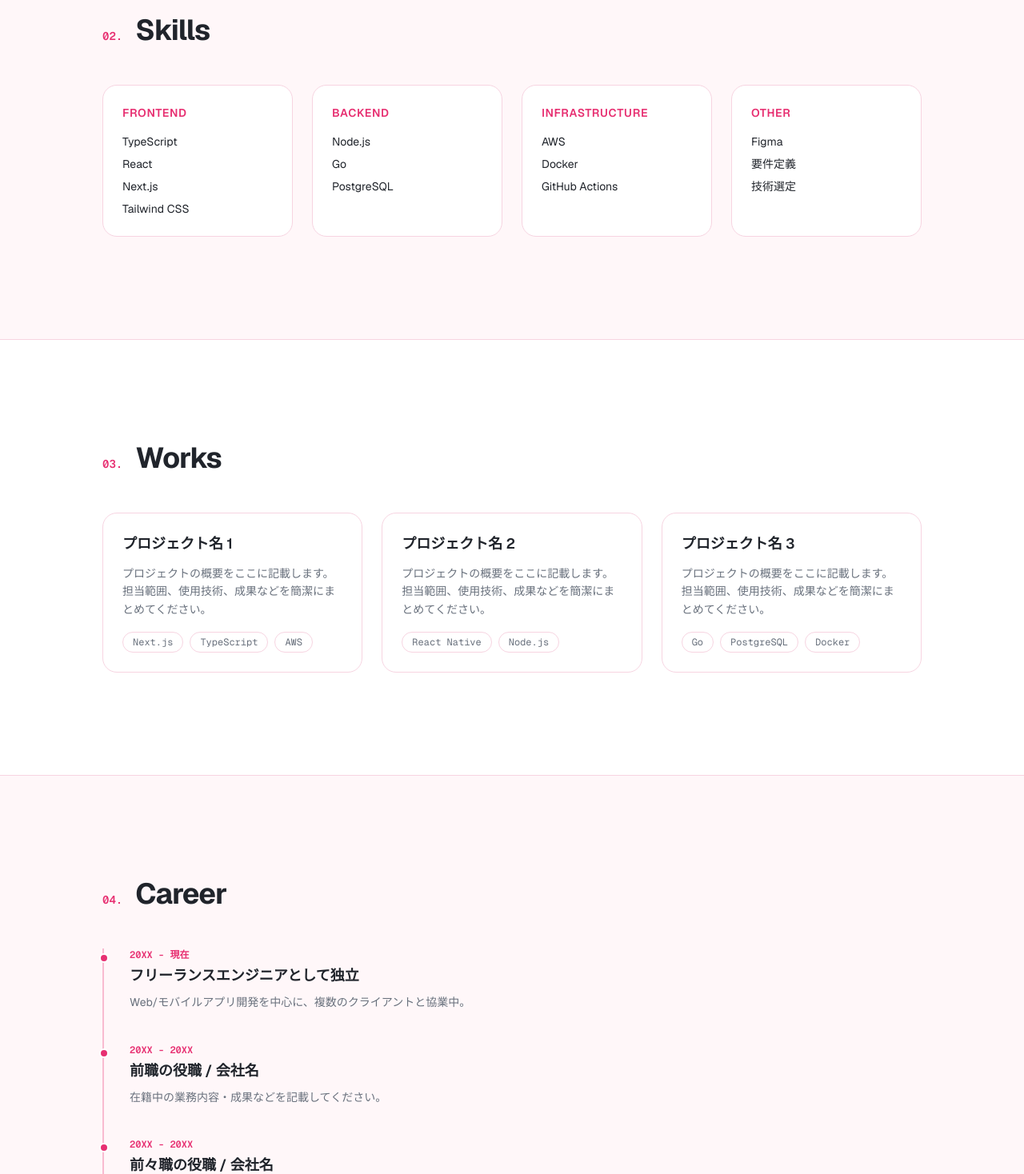
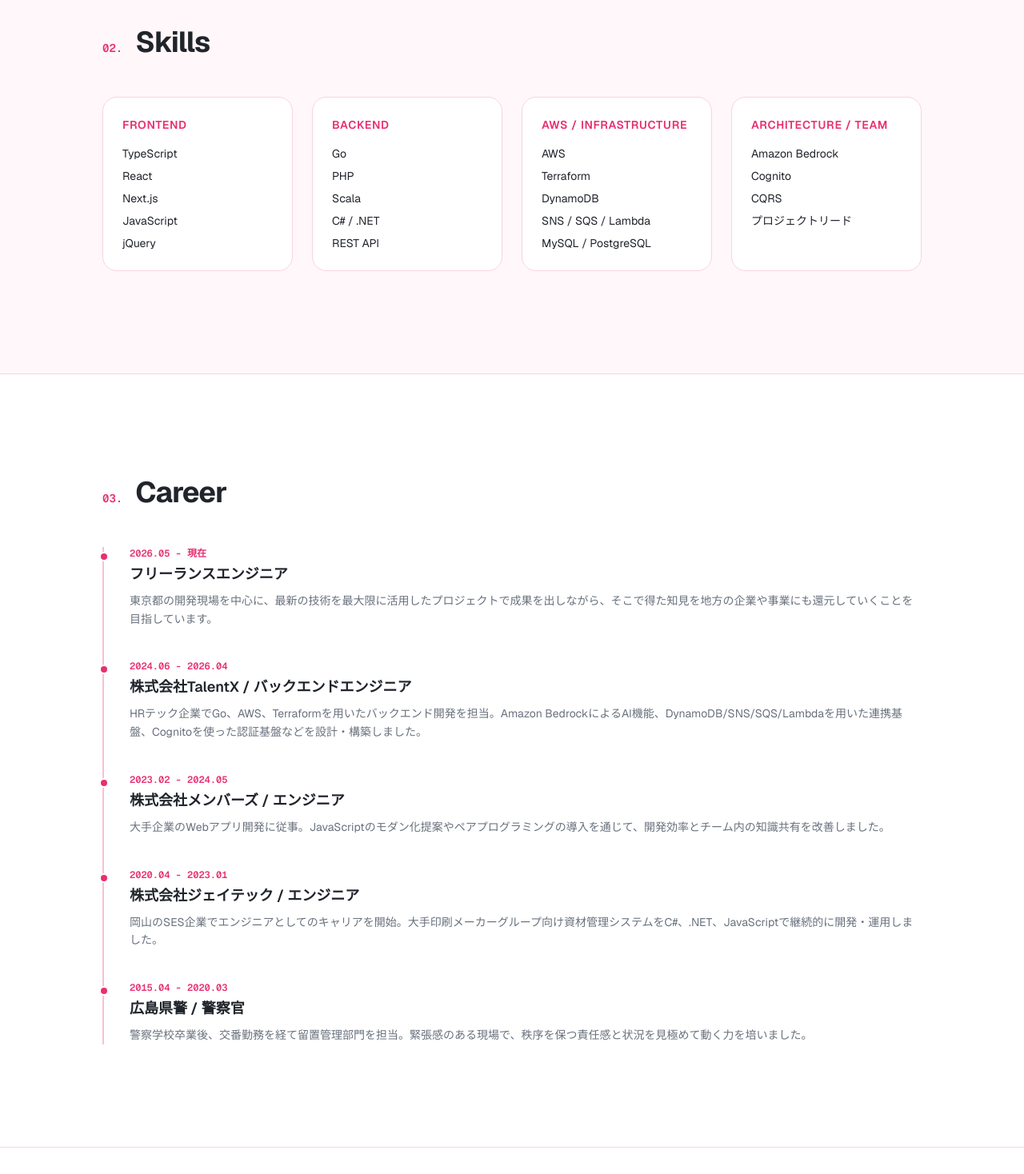
Before and after one commit to Yuji-Momotani/yuji-momotani-hp, a Next.js app: page /profile in a window 1280 px wide. Shown: the part 1040-2508 px from the top of the page at 80% size. Built offline with nearby package versions, Linux system fonts and the light colour scheme.

Commit message:
サンプルテキストの修正

```diff
--- a/app/business-card/page.tsx
+++ b/app/business-card/page.tsx
@@ -18,10 +18,26 @@ const contactItems = [
   { label: "Address", value: ["712-8007", "岡山県倉敷市鶴の浦2-5-6"] },
 ];
 
+const xUrl = "https://x.com/uz1016peach?s=21&t=4m7qmBA1sGdSe7b2kWWz9g";
+
 const instagramUrl =
   "https://www.instagram.com/yuzi8757momotani?igsh=MXFyN3pmNjNoY20yNA%3D%3D&utm_source=qr";
 
 const githubUrl = "https://github.com/Yuji-Momotani";
+
+function XIcon() {
+  return (
+    <svg
+      viewBox="0 0 24 24"
+      width="20"
+      height="20"
+      fill="currentColor"
+      aria-hidden="true"
+    >
+      <path d="M18.244 2.25h3.308l-7.227 8.26 8.502 11.24h-6.66l-5.214-6.817L4.99 21.75H1.68l7.73-8.835L1.254 2.25H8.08l4.713 6.231zm-1.161 17.52h1.833L7.084 4.126H5.117z" />
+    </svg>
+  );
+}
 
 function InstagramIcon() {
   return (
@@ -133,6 +149,16 @@ export default function BusinessCardPage() {
 
       <nav className={styles.socialLinks} aria-label="SNS links">
         <a
+          className={`${styles.socialLink} ${styles.xLink}`}
+          href={xUrl}
+          target="_blank"
+          rel="noopener noreferrer"
+          aria-label="X (新しいタブで開く)"
+        >
+          <XIcon />
+          <span>X</span>
+        </a>
+        <a
           className={`${styles.socialLink} ${styles.instagramLink}`}
           href={instagramUrl}
           target="_blank"
--- a/app/profile/page.tsx
+++ b/app/profile/page.tsx
@@ -3,19 +3,17 @@ import Header from "@/feature/components/Header";
 import Footer from "@/feature/components/Footer";
 import About from "@/feature/components/sections/About";
 import Skills from "@/feature/components/sections/Skills";
-import Works from "@/feature/components/sections/Works";
 import Career from "@/feature/components/sections/Career";
 
 export const metadata: Metadata = {
   title: "Profile | 桃谷 優寿",
   description:
-    "桃谷 優寿 (Yuji Momotani) のプロフィール、スキルセット、実績、経歴のご紹介です。",
+    "桃谷 優寿 (Yuji Momotani) のプロフィール、スキルセット、経歴のご紹介です。",
 };
 
 const anchorItems = [
   { href: "#about", label: "About" },
   { href: "#skills", label: "Skills" },
-  { href: "#works", label: "Works" },
   { href: "#career", label: "Career" },
 ];
 
@@ -38,13 +36,12 @@ export default function ProfilePage() {
               エンジニアとしての歩み
             </h1>
             <p className="mt-6 max-w-2xl text-base leading-relaxed text-muted sm:text-lg">
-              これまでの経歴・身につけてきたスキル・関わったプロジェクトをまとめています。技術的な背景に関心のある方はこちらをご覧ください。
+              これまでの経歴・身につけてきたスキルをまとめています。
             </p>
           </div>
         </section>
         <About />
         <Skills />
-        <Works />
         <Career />
       </main>
       <Footer />
--- a/feature/components/sections/About.tsx
+++ b/feature/components/sections/About.tsx
@@ -9,9 +9,11 @@ export default function About() {
         <div className="grid gap-12 sm:grid-cols-5">
           <div className="sm:col-span-3">
             <p className="text-base leading-relaxed text-muted sm:text-lg">
-              ここに自己紹介文が入ります。
+              これまでさまざまな業種・チームで、Webシステムを中心とした開発に携わってきました。
               <br />
-              バックグラウンド、得意領域、仕事に対する姿勢など、お会いした方に伝えたい情報を記載してください。
+              その中で培った技術力と現場での経験を活かし、現在はフリーランスエンジニアとして活動しています。
+              <br />
+              ただ作ることを目的にせず、お客様の事業や業務にとって本当に成果につながるかを大切にしながら、開発に向き合っています。
             </p>
           </div>
           <dl className="space-y-4 sm:col-span-2">
--- a/feature/components/sections/Career.tsx
+++ b/feature/components/sections/Career.tsx
@@ -6,20 +6,34 @@ type CareerItem = {
 
 const careers: CareerItem[] = [
   {
-    period: "20XX - 現在",
-    title: "フリーランスエンジニアとして独立",
+    period: "2026.05 - 現在",
+    title: "フリーランスエンジニア",
     description:
-      "Web/モバイルアプリ開発を中心に、複数のクライアントと協業中。",
+      "東京都の開発現場を中心に、最新の技術を最大限に活用したプロジェクトで成果を出しながら、そこで得た知見を地方の企業や事業にも還元していくことを目指しています。",
   },
   {
-    period: "20XX - 20XX",
-    title: "前職の役職 / 会社名",
-    description: "在籍中の業務内容・成果などを記載してください。",
+    period: "2024.06 - 2026.04",
+    title: "株式会社TalentX / バックエンドエンジニア",
+    description:
+      "HRテック企業でGo、AWS、Terraformを用いたバックエンド開発を担当。Amazon BedrockによるAI機能、DynamoDB/SNS/SQS/Lambdaを用いた連携基盤、Cognitoを使った認証基盤などを設計・構築しました。",
   },
   {
-    period: "20XX - 20XX",
-    title: "前々職の役職 / 会社名",
-    description: "在籍中の業務内容・成果などを記載してください。",
+    period: "2023.02 - 2024.05",
+    title: "株式会社メンバーズ / エンジニア",
+    description:
+      "大手企業のWebアプリ開発に従事。JavaScriptのモダン化提案やペアプログラミングの導入を通じて、開発効率とチーム内の知識共有を改善しました。",
+  },
+  {
+    period: "2020.04 - 2023.01",
+    title: "株式会社ジェイテック / エンジニア",
+    description:
+      "岡山のSES企業でエンジニアとしてのキャリアを開始。大手印刷メーカーグループ向け資材管理システムをC#、.NET、JavaScriptで継続的に開発・運用しました。",
+  },
+  {
+    period: "2015.04 - 2020.03",
+    title: "広島県警 / 警察官",
+    description:
+      "警察学校卒業後、交番勤務を経て留置管理部門を担当。緊張感のある現場で、秩序を保つ責任感と状況を見極めて動く力を培いました。",
   },
 ];
 
@@ -27,11 +41,11 @@ export default function Career() {
   return (
     <section
       id="career"
-      className="border-t border-border bg-muted-background px-4 py-24 sm:px-8 sm:py-32"
+      className="border-t border-border px-4 py-24 sm:px-8 sm:py-32"
     >
       <div className="mx-auto max-w-5xl">
         <div className="mb-12 flex items-baseline gap-4">
-          <span className="font-mono text-sm font-semibold text-accent">04.</span>
+          <span className="font-mono text-sm font-semibold text-accent">03.</span>
           <h2 className="text-3xl font-bold tracking-tight sm:text-4xl">Career</h2>
         </div>
         <ol className="relative space-y-10 border-l-2 border-accent/30 pl-6 sm:pl-8">
--- a/feature/components/sections/Services.tsx
+++ b/feature/components/sections/Services.tsx
@@ -11,13 +11,17 @@ const services: Service[] = [
     problem: "毎月の集計やデータ入力に何日も取られていませんか？",
     solution:
       "手作業で行っている定型業務を自動化し、本来の業務に集中できる時間を取り戻します。",
-    examples: ["Excelでの集計作業", "システム間のデータ転記", "請求書・レポート作成"],
+    examples: [
+      "スプレッドシートでの集計作業",
+      "システム間のデータ転記",
+      "請求書・レポート作成",
+    ],
   },
   {
     title: "業務システム開発",
-    problem: "Excel管理に限界を感じていませんか？",
+    problem: "今の業務に合ったシステムがなく、成果につながりにくくなっていませんか？",
     solution:
-      "業務に合わせた専用ツールを開発し、複数人での同時編集やミス防止を実現します。",
+      "業務の流れや課題に合わせた専用システムを開発し、現場の効率化と事業成果につながる仕組みをつくります。",
     examples: ["顧客管理", "在庫管理", "予約・スケジュール管理"],
   },
   {
--- a/feature/components/sections/Skills.tsx
+++ b/feature/components/sections/Skills.tsx
@@ -6,19 +6,25 @@ type SkillCategory = {
 const categories: SkillCategory[] = [
   {
     title: "Frontend",
-    items: ["TypeScript", "React", "Next.js", "Tailwind CSS"],
+    items: ["TypeScript", "React", "Next.js", "JavaScript", "jQuery"],
   },
   {
     title: "Backend",
-    items: ["Node.js", "Go", "PostgreSQL"],
+    items: ["Go", "PHP", "Scala", "C# / .NET", "REST API"],
   },
   {
-    title: "Infrastructure",
-    items: ["AWS", "Docker", "GitHub Actions"],
+    title: "AWS / Infrastructure",
+    items: [
+      "AWS",
+      "Terraform",
+      "DynamoDB",
+      "SNS / SQS / Lambda",
+      "MySQL / PostgreSQL",
+    ],
   },
   {
-    title: "Other",
-    items: ["Figma", "要件定義", "技術選定"],
+    title: "Architecture / Team",
+    items: ["Amazon Bedrock", "Cognito", "CQRS", "プロジェクトリード"],
   },
 ];
 
@@ -30,8 +36,12 @@ export default function Skills() {
     >
       <div className="mx-auto max-w-5xl">
         <div className="mb-12 flex items-baseline gap-4">
-          <span className="font-mono text-sm font-semibold text-accent">02.</span>
-          <h2 className="text-3xl font-bold tracking-tight sm:text-4xl">Skills</h2>
+          <span className="font-mono text-sm font-semibold text-accent">
+            02.
+          </span>
+          <h2 className="text-3xl font-bold tracking-tight sm:text-4xl">
+            Skills
+          </h2>
         </div>
         <div className="grid gap-6 sm:grid-cols-2 lg:grid-cols-4">
           {categories.map((category) => (
```
Also changed, not shown: app/business-card/business-card.module.css (+25 -4 lines).
